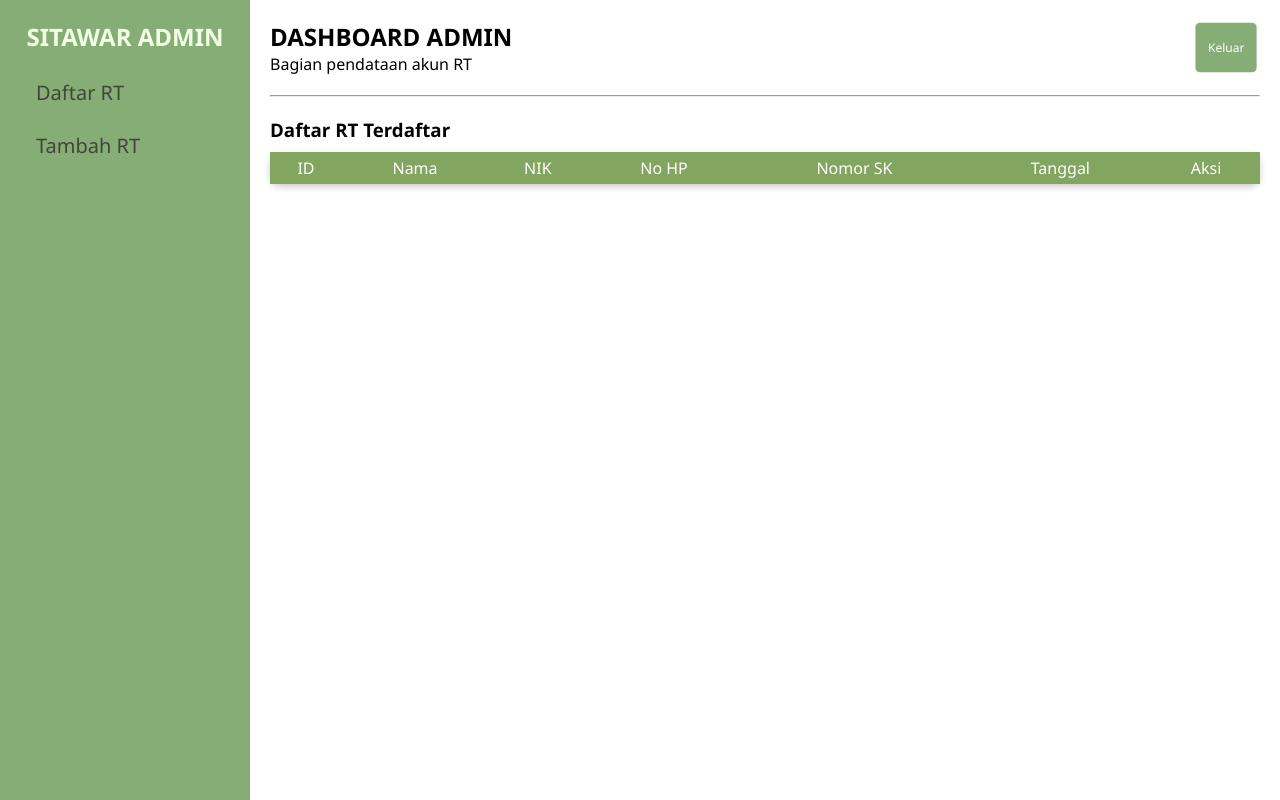
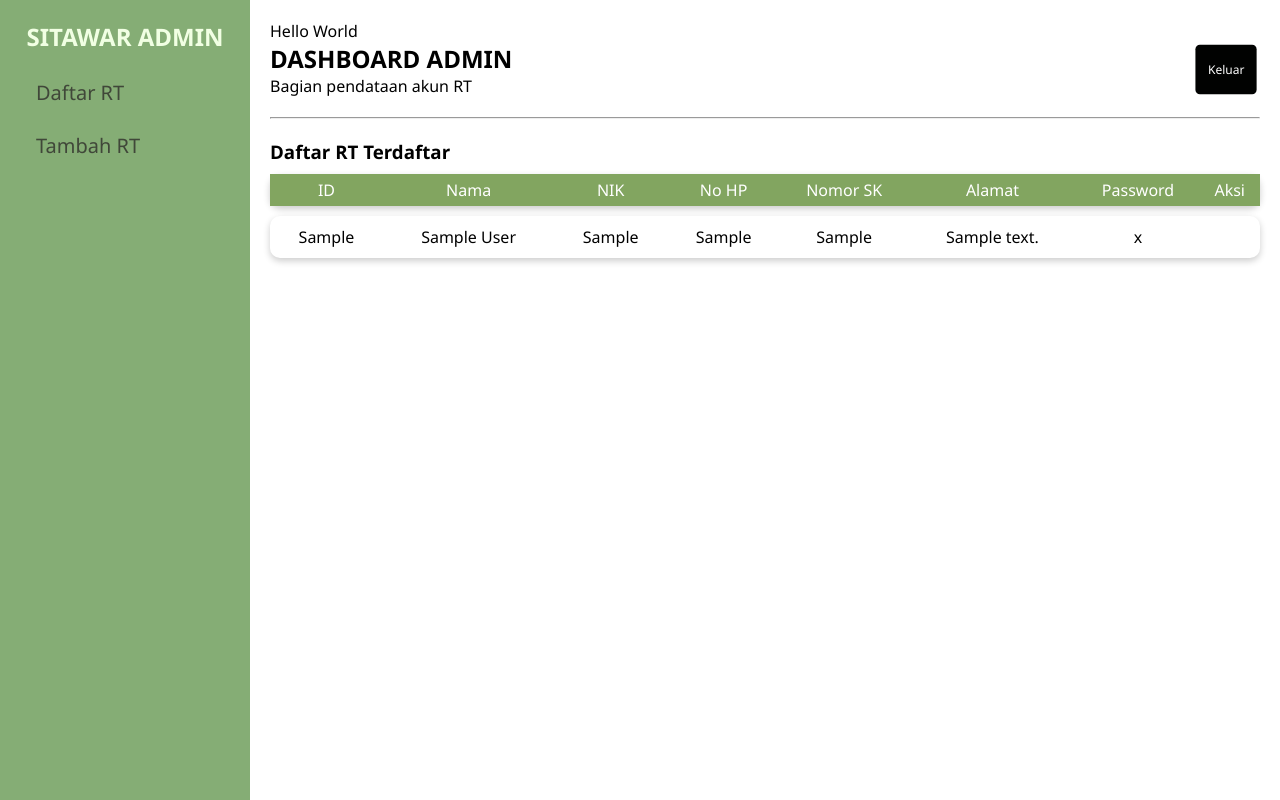
Before and after one commit to ranggacuyyu/PBL_SITAWAR, a PHP site: page /dashborad_admin.php in a window 1280 px wide. Run offline with PHP 8.4, Linux system fonts and the light colour scheme; the visitor is signed in with stand-in values (Sample User, id 1); tables that the repository leaves empty or names only in its code hold one stand-in row (values such as "Sample post"); lists and menus that the app fills with data are empty.

Commit message:
Update tampilan dashboard admin

```diff
--- a/admin/yangbaru.css
+++ b/admin/dashboard_admin.css
@@ -26,14 +26,18 @@
             justify-content: space-between;
         }
 
-        .btn-close {
-            background: #85ad75;
+        .alur {
+            background: #010201;
             border: none;
             padding: 7px 14px;
             border-radius: 5px;
             color: white;
             cursor: pointer;
             scale: 90%;
+        }
+
+        .torik button:hover{
+            background-color: #404739 !important;
         }
 
         hr {
--- a/admin/dashborad_admin.php
+++ b/admin/dashborad_admin.php
@@ -1,18 +1,20 @@
 <?php
 session_start();
-if(!isset($_SESSION['admin_user'])){
+if (!isset($_SESSION['admin_user'])) {
     header('location:login_admin.php');
 }
+
 
 ?>
 
 <!DOCTYPE html>
 <html lang="en">
+
 <head>
     <meta charset="UTF-8">
     <meta name="viewport" content="width=device-width, initial-scale=1.0">
     <title>Halaman_admin</title>
-    <link rel="stylesheet" href="yangbaru.css">
+    <link rel="stylesheet" href="dashboard_admin.css">
 </head>
 
 <body>
@@ -22,18 +24,21 @@ if(!isset($_SESSION['admin_user'])){
             <aside>
                 <h2>SITAWAR ADMIN</h2>
                 <ul>
-                    <li >Daftar RT</li>
+                    <li>Daftar RT</li>
                     <li onclick="window.location.href=('tambah_akun.php')">Tambah RT</li>
                 </ul>
             </aside>
             <section>
                 <div id="daftarRT" class="section">
+                    <div class="span">
+                        <p>Hello World</p>
+                    </div>
                     <div class="torik">
                         <div>
                             <h2>DASHBOARD ADMIN</h2>
                             <p>Bagian pendataan akun RT</p>
                         </div>
-                        <button id="logoutBtn" class="btn-close">Keluar</button>
+                        <button class="alur" class="btn-close">Keluar</button>
                     </div>
                     <hr>
                     <h3>Daftar RT Terdaftar</h3>
@@ -45,11 +50,29 @@ if(!isset($_SESSION['admin_user'])){
                                 <th>NIK</th>
                                 <th>No HP</th>
                                 <th>Nomor SK</th>
-                                <th>Tanggal</th>
+                                <th>Alamat</th>
+                                <th>Password</th>
                                 <th>Aksi</th>
                             </tr>
                         </thead>
-                        <tbody id="rtBody"></tbody>
+                        <tbody>
+                            <?php
+                            include '../koneksi.php';
+                            $query = mysqli_query($koneksi, "SELECT * FROM user_rt");
+
+                            while ($data = mysqli_fetch_assoc($query)) {
+                            ?>
+                                <tr>
+                                    <td><?= $data['admin']; ?></td>
+                                    <td><?= $data['nama_rt']; ?></td>
+                                    <td><?= $data['nik_rt']; ?></td>
+                                    <td><?= $data['nohp_rt']; ?></td>
+                                    <td><?= $data['sk_rt']; ?></td>
+                                    <td><?= $data['alamat_rt']; ?></td>
+                                    <td><?= $data['password']; ?></td>
+                                </tr>
+                            <?php } ?>
+                        </tbody>
                     </table>
                 </div>
             </section>
--- a/koneksi.php
+++ b/koneksi.php
@@ -1,11 +1,6 @@
 <?php
-$host = "localhost";
-$user = "root";
-$pass ="";
+$host     = "localhost";
+$user     = "root";
+$pass     ="";
 $database ="pbl";
-
 $koneksi = mysqli_connect($host, $user, $pass, $database);
-if(!$koneksi){
-    die("tidak dapat terkoneksi");
-}
-?>
```
Also changed, not shown: LoginRTWARGA.php (+13 -16 lines), RT/Dashboard_RT.php (renamed from RT/Dashboard_RT.html, +8 -0 lines), admin/tambah_akun.php (+5 -2 lines).
